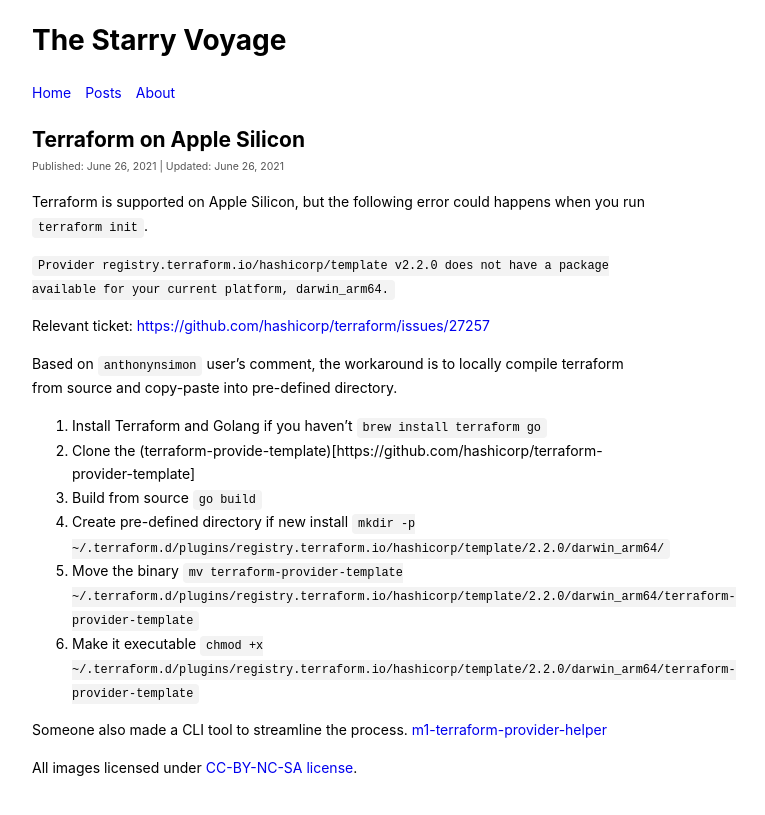
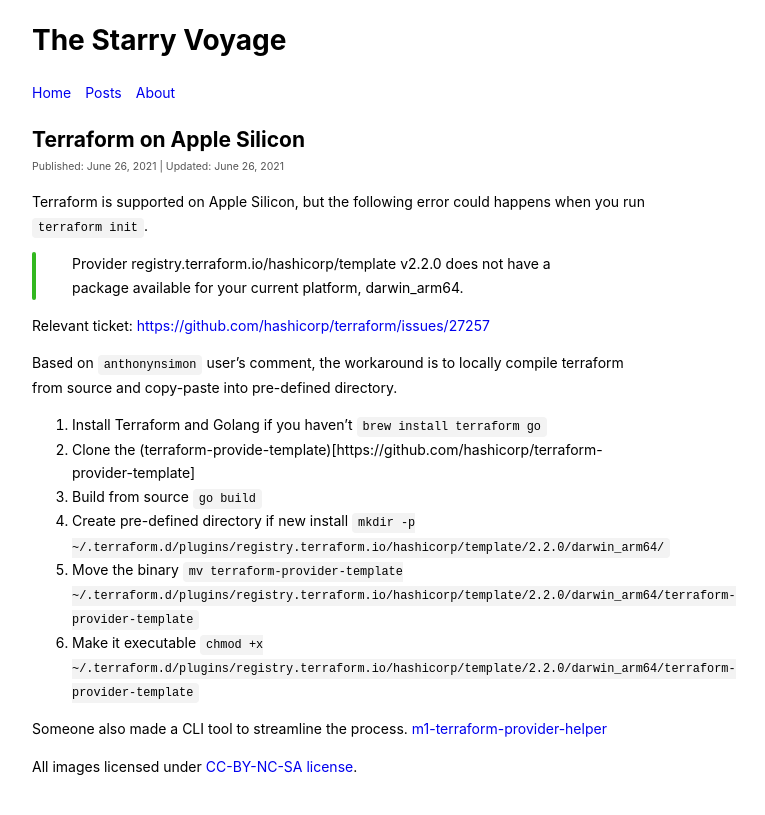
Before and after one commit to mingiryu/mingiryu.github.io, a Jekyll site: the page built from _posts/2021-06-26-terraform-on-apple-scilicon.md, in a window 1280 px wide. Shown: the top 815 px of the page, without its empty margins (300-1065 px from the left). Built offline with Jekyll 4.4.1, drawn with Linux system fonts in a browser that asks for light colours.

Commit message:
use block quote instead of code block

```diff
--- a/_posts/2021-06-26-terraform-on-apple-scilicon.md
+++ b/_posts/2021-06-26-terraform-on-apple-scilicon.md
@@ -8,9 +8,9 @@ category: posts
 
 Terraform is supported on Apple Silicon, but the following error could happens when you run `terraform init`.
 
-``
-Provider registry.terraform.io/hashicorp/template v2.2.0 does not have a package available for your current platform, darwin_arm64.
-``
+
+> Provider registry.terraform.io/hashicorp/template v2.2.0 does not have a package available for your current platform, darwin_arm64.
+
 
 Relevant ticket: [https://github.com/hashicorp/terraform/issues/27257](https://github.com/hashicorp/terraform/issues/27257)
 
```
